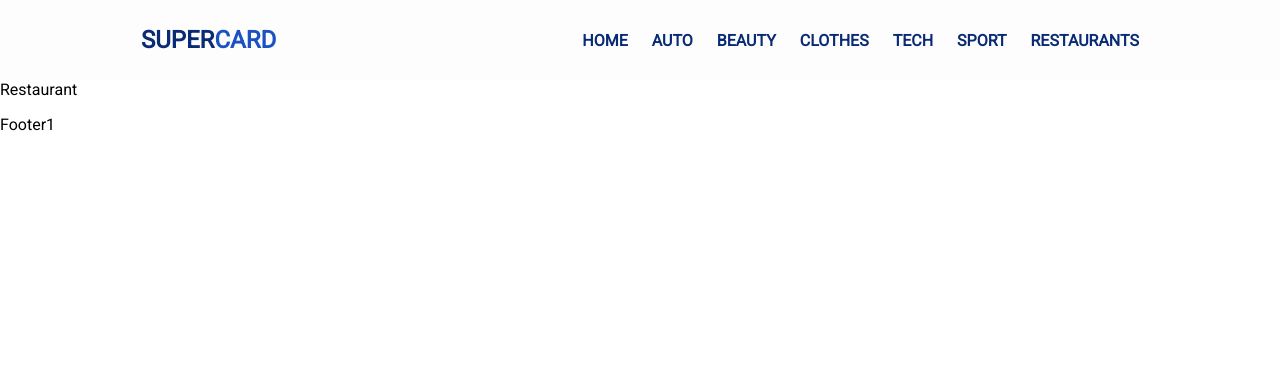
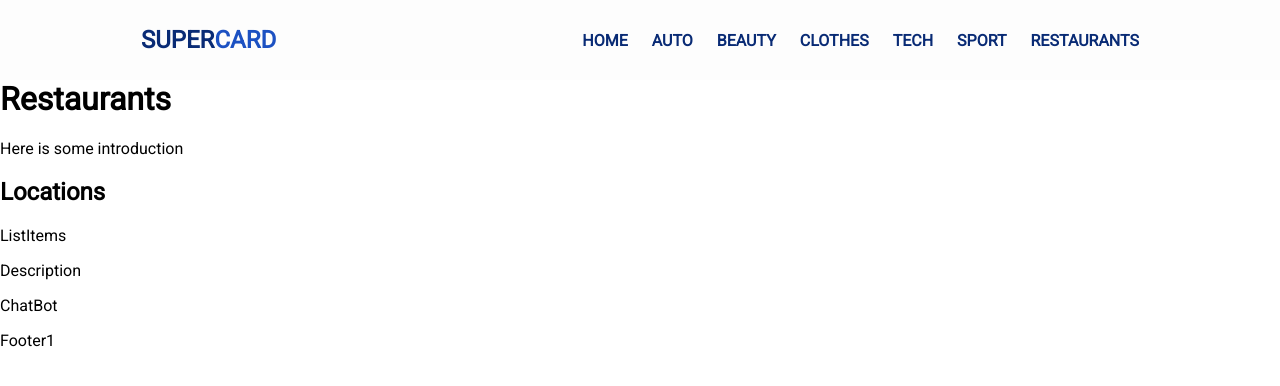
Before and after one commit to dimitrina-beleva/Super-Card, a React app: page /restaurants in a window 1280 px wide. Shown: the top 386 px of the page. Built offline with nearby package versions, Linux system fonts and the light colour scheme.

Commit message:
imported components to the restaurants page (#24)

```diff
--- /dev/null
+++ b/src/components/Restaurants/Introduction.jsx
@@ -0,0 +1,10 @@
+import React from 'react';
+
+const Introduction = () => (
+  <div>
+    <h1>Restaurants</h1>
+    <p>Here is some introduction</p>
+  </div>
+);
+
+export default Introduction;
--- a/src/components/Restaurants/Locations/Locations.jsx
+++ b/src/components/Restaurants/Locations/Locations.jsx
@@ -5,8 +5,12 @@ import ListItems from './ListItems';
 
 const Locations = () => (
   <div>
-    <p>Locations</p>
+    <h2>Locations</h2>
+    <ListItems>
+      <Item />
+    </ListItems>
+    <Description />
   </div>
 );
 
-export default { Locations, Description, Item, ListItems };
+export default Locations;
--- a/src/components/index.js
+++ b/src/components/index.js
@@ -2,5 +2,6 @@ import Header from './Header';
 import Footer from './Footer';
 import Locations from './restaurants/locations/Locations';
 import ChatBot from './restaurants/chatbot/ChatBot';
+import Introduction from './restaurants/Introduction';
 
-export { Header, Footer, Locations, ChatBot };
+export { Header, Footer, Locations, ChatBot, Introduction };
--- a/src/pages/restaurants.jsx
+++ b/src/pages/restaurants.jsx
@@ -1,9 +1,14 @@
 import React from 'react';
+import Introduction from '../components/Restaurants/Introduction';
+import Locations from '../components/Restaurants/Locations/Locations';
+import ChatBot from '../components/Restaurants/ChatBot/ChatBot';
 
-const Restaurant = () => (
+const Restaurants = () => (
   <div>
-    <p>Restaurant</p>
+    <Introduction />
+    <Locations />
+    <ChatBot />
   </div>
 );
 
-export default Restaurant;
+export default Restaurants;
```
